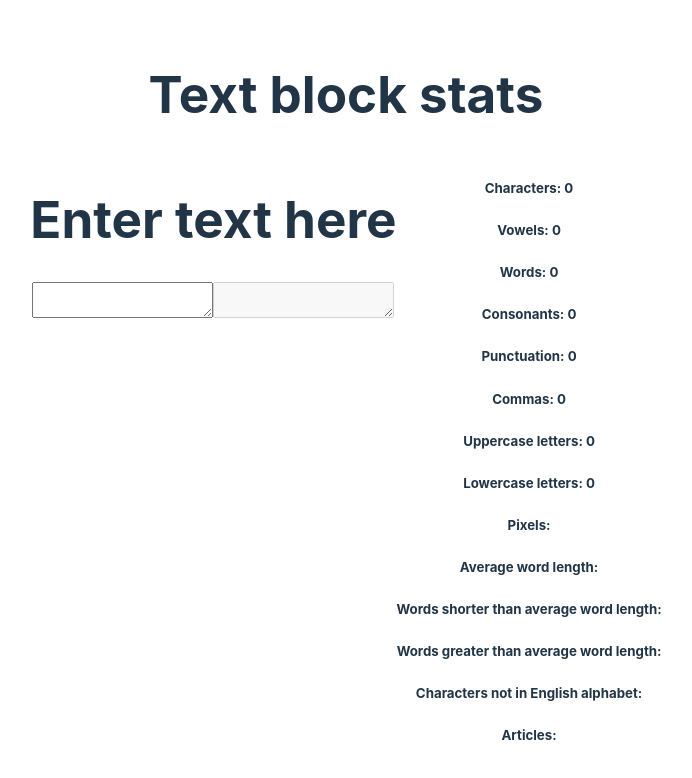
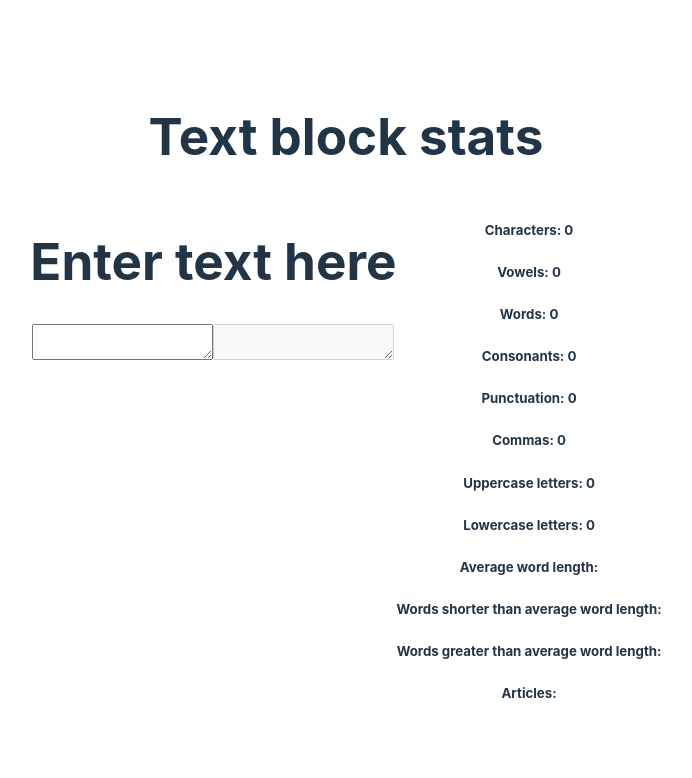
Before and after one commit to donwung/ReactWordCounter, a React (Vite) app in the folder word-counter/: page / in a window 1280 px wide. Shown: the top 778 px of the page, without its empty margins (294-986 px from the left). Built offline with nearby package versions, Linux system fonts and the light colour scheme.

Commit message:
removed some fields

```diff
--- a/word-counter/src/App.tsx
+++ b/word-counter/src/App.tsx
@@ -172,9 +172,6 @@ function App() {
                         Lowercase letters: {lowercaseCharacterCount}
                     </h5>
                     <h5>
-                        Pixels:
-                    </h5>
-                    <h5>
                         Average word length:
                     </h5>
                     <h5>
@@ -182,9 +179,6 @@ function App() {
                     </h5>
                     <h5>
                         Words greater than average word length:
-                    </h5>
-                    <h5>
-                        Characters not in English alphabet:
                     </h5>
                     <h5>
                         Articles:
```
